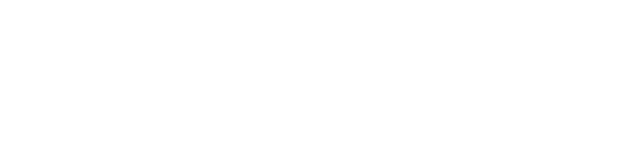
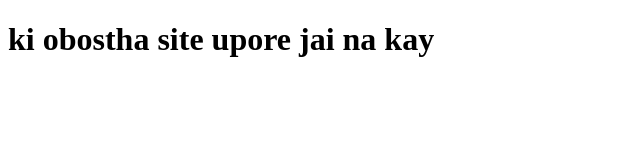
Before and after one commit to tanvir56/my-first-website, a plain HTML site: page index.html in a window 1280 px wide. Shown: the whole page, without its empty margins (0-640 px from the left). Drawn offline with Linux system fonts and the light colour scheme.

Commit message:
new code leksi

```diff
--- a/mywebsite.html
+++ b/index.html
@@ -7,6 +7,6 @@
     <title>My First Website</title>
 </head>
 <body>
-
+    <h1>ki obostha site upore jai na kay</h1>
 </body>
 </html>
```
